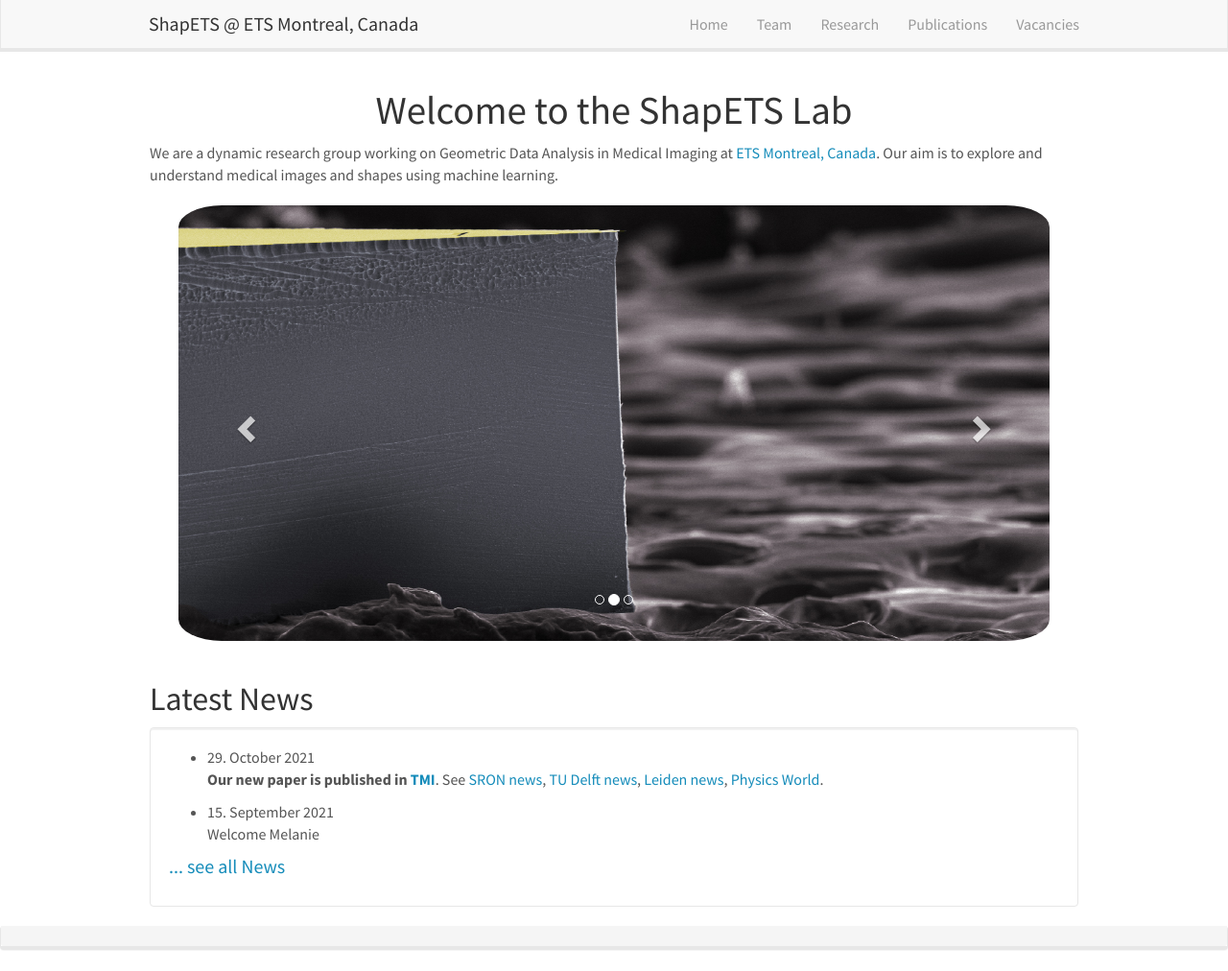
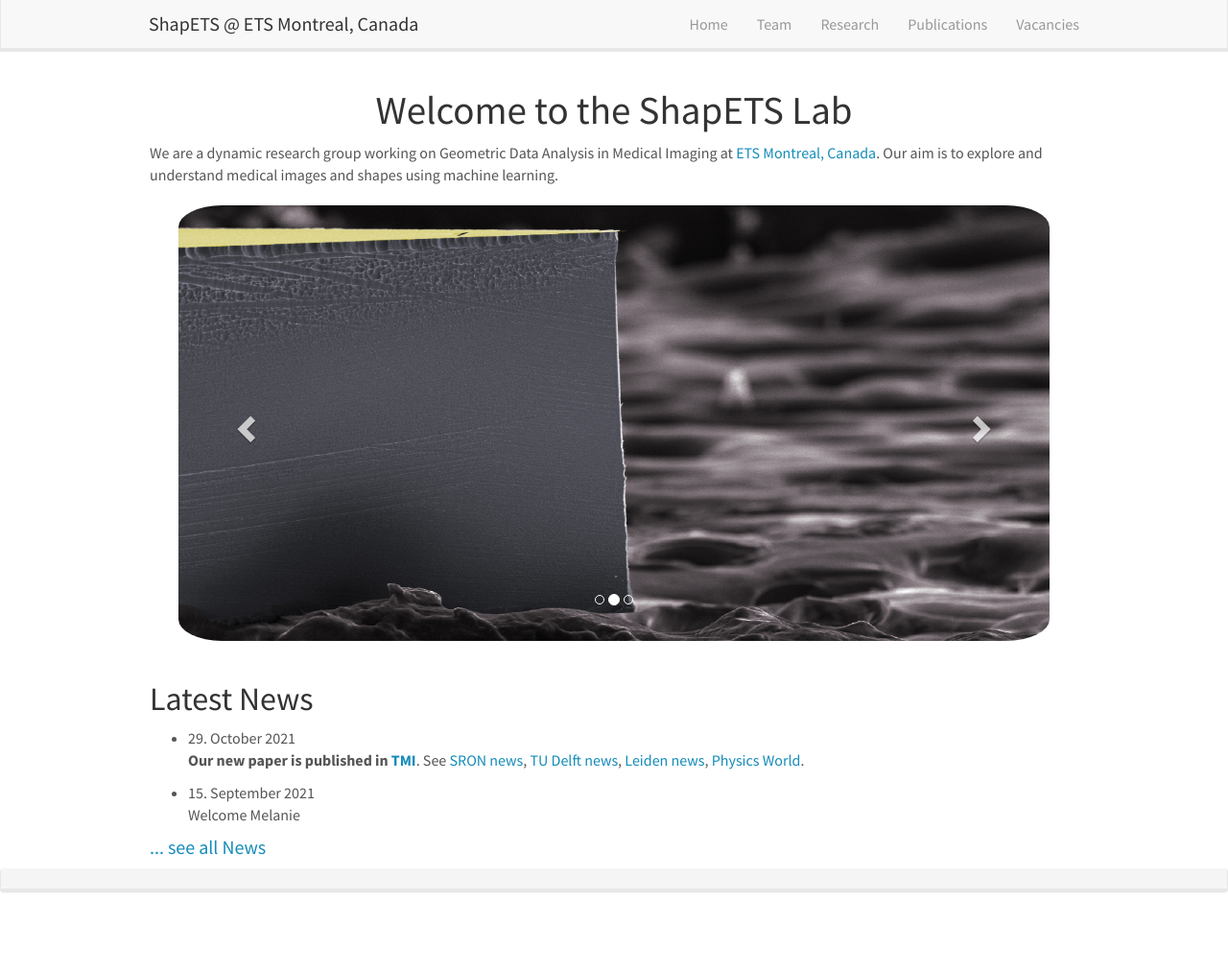
Before and after one commit to kharitz/shapets_website, a Jekyll site: the page built from _pages/home.md, in a window 1280 px wide and 1012 px high. Shown: the whole window at 96% size. Built offline with Jekyll 4.4.1, drawn with Linux system fonts in a browser that asks for light colours; nearby versions of some CDN libraries.

Commit message:
Update news.html

```diff
--- a/_includes/news.html
+++ b/_includes/news.html
@@ -1,4 +1,4 @@
-<div class="well">
+<div >
 
 {% for article in site.data.news limit:9 %}
 <ul><li>{{ article.date }} {{ article.headline | markdownify}} </ul></li>
```
